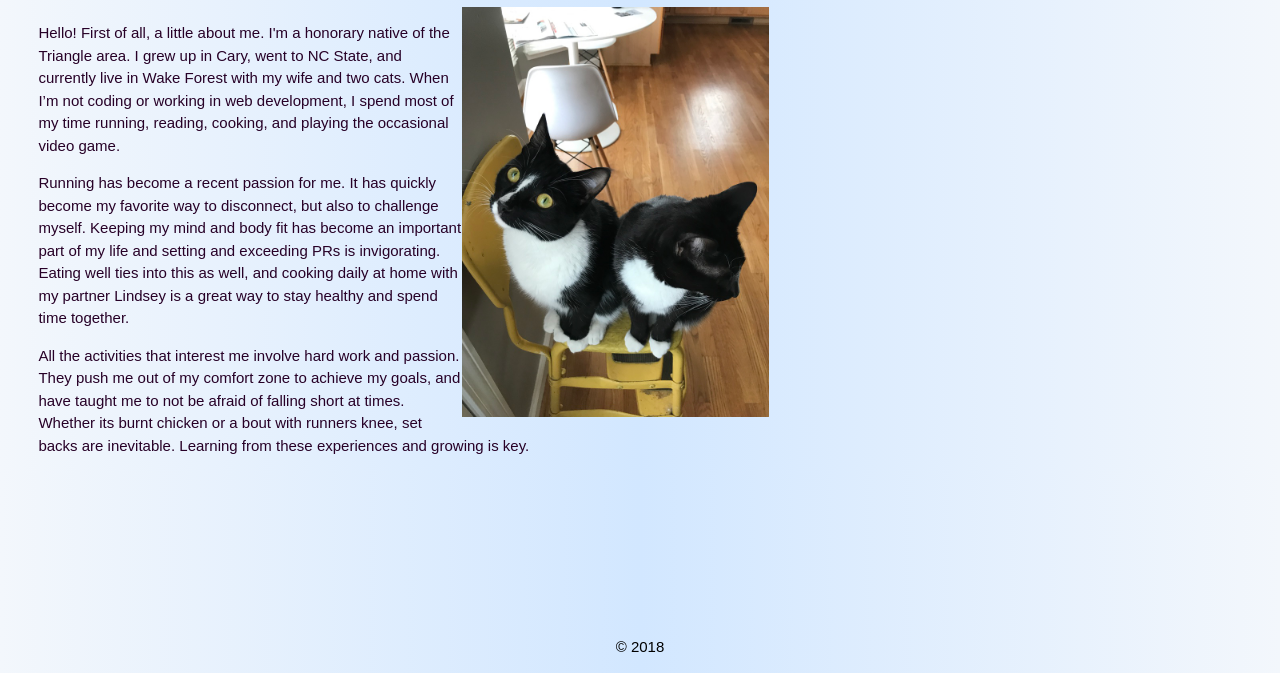
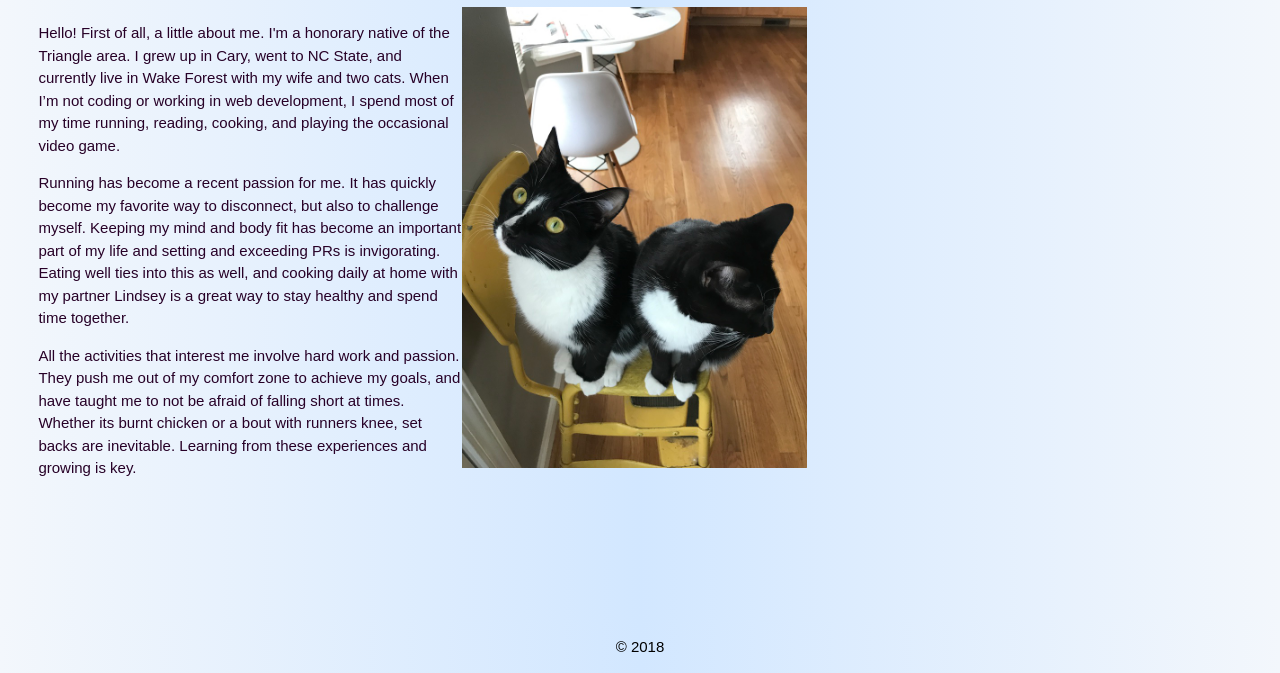
Before and after one commit to thomasjaycampbell/Thomas-Campbell, a plain HTML site: page Desktop/about.html in a window 1280 px wide. Shown: the part 127-800 px from the top of the page. Drawn offline with nearby package versions, Linux system fonts and the light colour scheme.

Commit message:
Tweaks
Minor changes

```diff
--- a/Desktop/about.html
+++ b/Desktop/about.html
@@ -25,7 +25,7 @@
 
         <section class="blurb">
             <div class="headshot">
-                <img src="/Images/cats.jpg" alt="Mike and El" width=40%>
+                <img src="/Images/cats.jpg" alt="Mike and El" width=45%>
             </div>
 
             <div>
```
Also changed, not shown: Desktop/code.html (+4 -3 lines).
